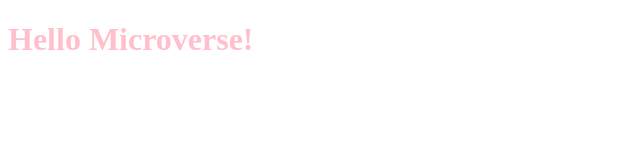
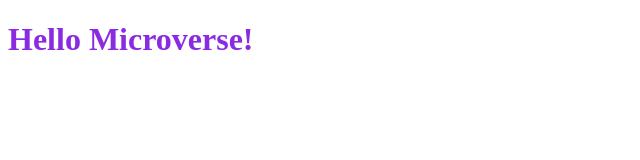
Before and after one commit to tresorsawasawa/Hello-Microverse-Project, a plain HTML site: page index.html in a window 1280 px wide. Shown: the whole page, without its empty margins (0-640 px from the left). Drawn offline with Linux system fonts and the light colour scheme.

Commit message:
Update style.css file

```diff
--- a/style.css
+++ b/style.css
@@ -1 +1 @@
-.header { color: pink; }
+.header { color: blueviolet; }
```
